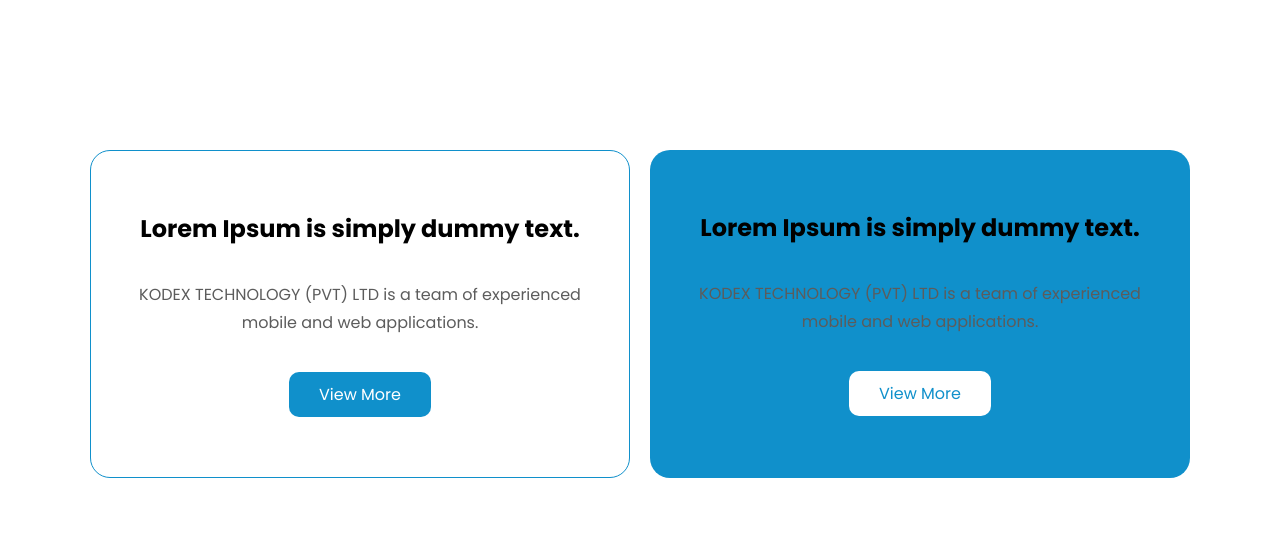
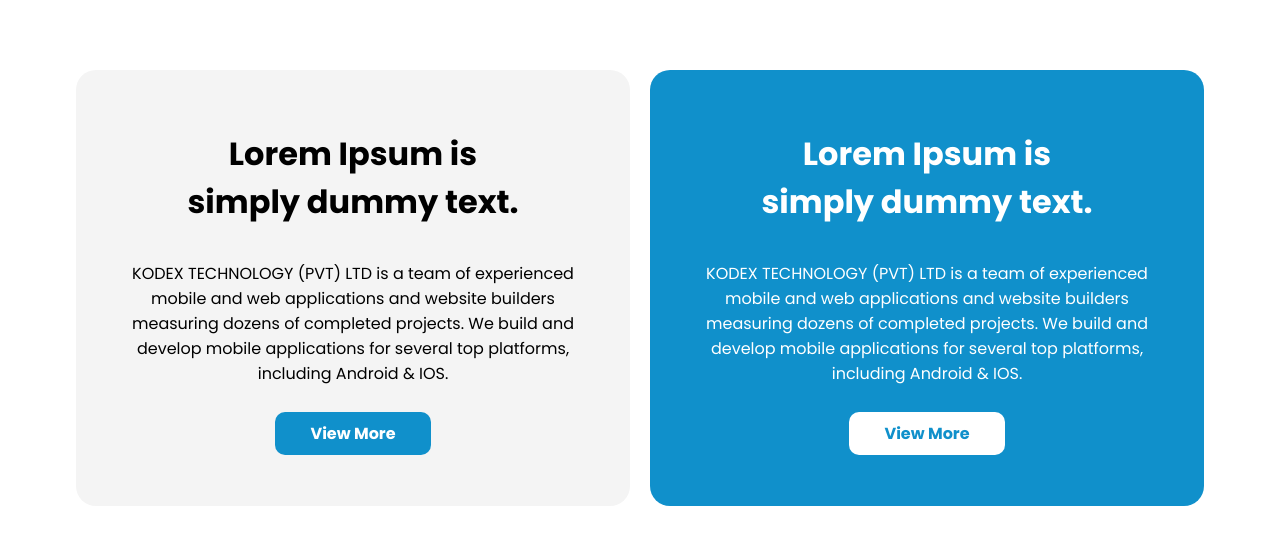
Before and after one commit to Yaswaiedly/NewAgency-Web, a plain HTML site: page index.html in a window 1280 px wide. Shown: the part 2767-3311 px from the top of the page. After the commit the page ends 3273 px from the top, so only its background shows below. Drawn offline with Linux system fonts and the light colour scheme.

Commit message:
style: Stylization card-benefit

```diff
--- a/index.html
+++ b/index.html
@@ -270,7 +270,7 @@
             <h2>Lorem Ipsum is simply dummy text.</h2>
 
             <p>
-                KODEX TECHNOLOGY (PVT) LTD is a team of experienced mobile and web applications.
+                KODEX TECHNOLOGY (PVT) LTD is a team of experienced mobile and web applications and website builders measuring dozens of completed projects. We build and develop mobile applications for several top platforms, including Android  & IOS.
             </p>
 
             <nav>
@@ -279,12 +279,12 @@
 
         </div>
 
-        <div class="card-benefit">
+        <div class="card-benefit card-benefit-primary">
 
             <h2>Lorem Ipsum is simply dummy text.</h2>
 
             <p>
-                KODEX TECHNOLOGY (PVT) LTD is a team of experienced mobile and web applications.
+                KODEX TECHNOLOGY (PVT) LTD is a team of experienced mobile and web applications and website builders measuring dozens of completed projects. We build and develop mobile applications for several top platforms, including Android  & IOS.
             </p>
 
             <nav>
@@ -295,6 +295,8 @@
 
     </section>
 
+
+
 </body>
 
 </html>
--- a/src/styles/styles.css
+++ b/src/styles/styles.css
@@ -348,13 +348,11 @@
    line-height: 27px;
 }
 
-/* ================= BENEFITS ================= */
-
+/* ------------ SECTION BENEFIT ------------ */
 .section-benefit {
    display: flex;
    justify-content: center;
    gap: 20px;
-   padding: 80px 30px;
 }
 
 .card-benefit {
@@ -364,49 +362,51 @@
    align-items: center;
    padding: 60px 48px;
    border-radius: 20px;
-   background-color: var(--color-blue);
-   width: 540px;
-   text-align: center;
-
 }
 
 .card-benefit p {
-   width: 100%;
-   color: var(--color-gray);
-   line-height: 28px;
+   font-family: var(--font-family-primary);
+   width: 458px;
+   text-align: center;
 }
 
 .card-benefit-secondary {
-   background-color: var(--color-white);
-   border: 1px solid var(--color-blue);
+   background-color: #F4F4F4;
+}
+
+.card-benefit h2 {
+   font-family: var(--font-family-primary);
+   font-size: 32px;
+   width: 365px;
+   text-align: center;
 }
 
 .btn-benefit {
-   display: inline-block;
-   padding: 10px 30px;
+   padding: 10px 35px;
    border-radius: 10px;
    background-color: var(--color-blue);
    color: var(--color-white);
    text-decoration: none;
-   font-family: var(--font-family-primary);
-   transition: background-color 0.3s;
+   font-weight: var(--font-weight-button);
 }
 
-.btn-benefit:hover {
-   background-color: var(--color-gray-3);
+.card-benefit-primary {
+   background-color: var(--color-blue);
+   color: var(--color-white);
+}
+
+.card-benefit-primary p {
+   color: var(--color-white);
 }
 
 .btn-benefit-secondary {
-   display: inline-block;
-   padding: 10px 30px;
+background-color: var(--color-white);
+padding: 10px 35px;
 border-radius: 10px;
-   background-color: var(--color-white);
 color: var(--color-blue);
 text-decoration: none;
+font-weight: var(--font-weight-button);
 font-family: var(--font-family-primary);
-   transition: background-color 0.3s;
+
+
 }
-
-.btn-benefit-secondary:hover {
-   background-color: var(--color-gray-3);
-}
```
Lines whose indentation alone changed are shown as unchanged.
